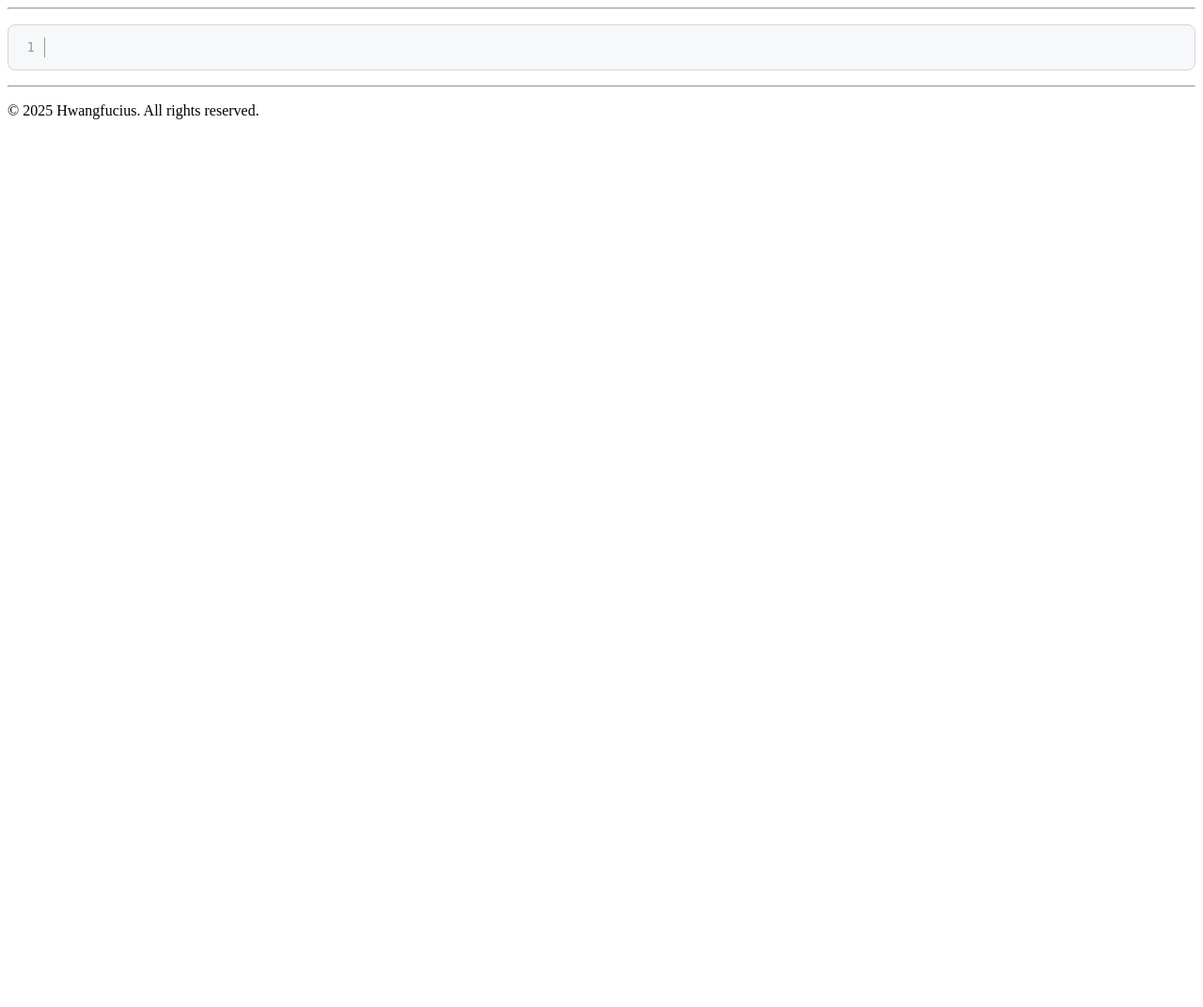
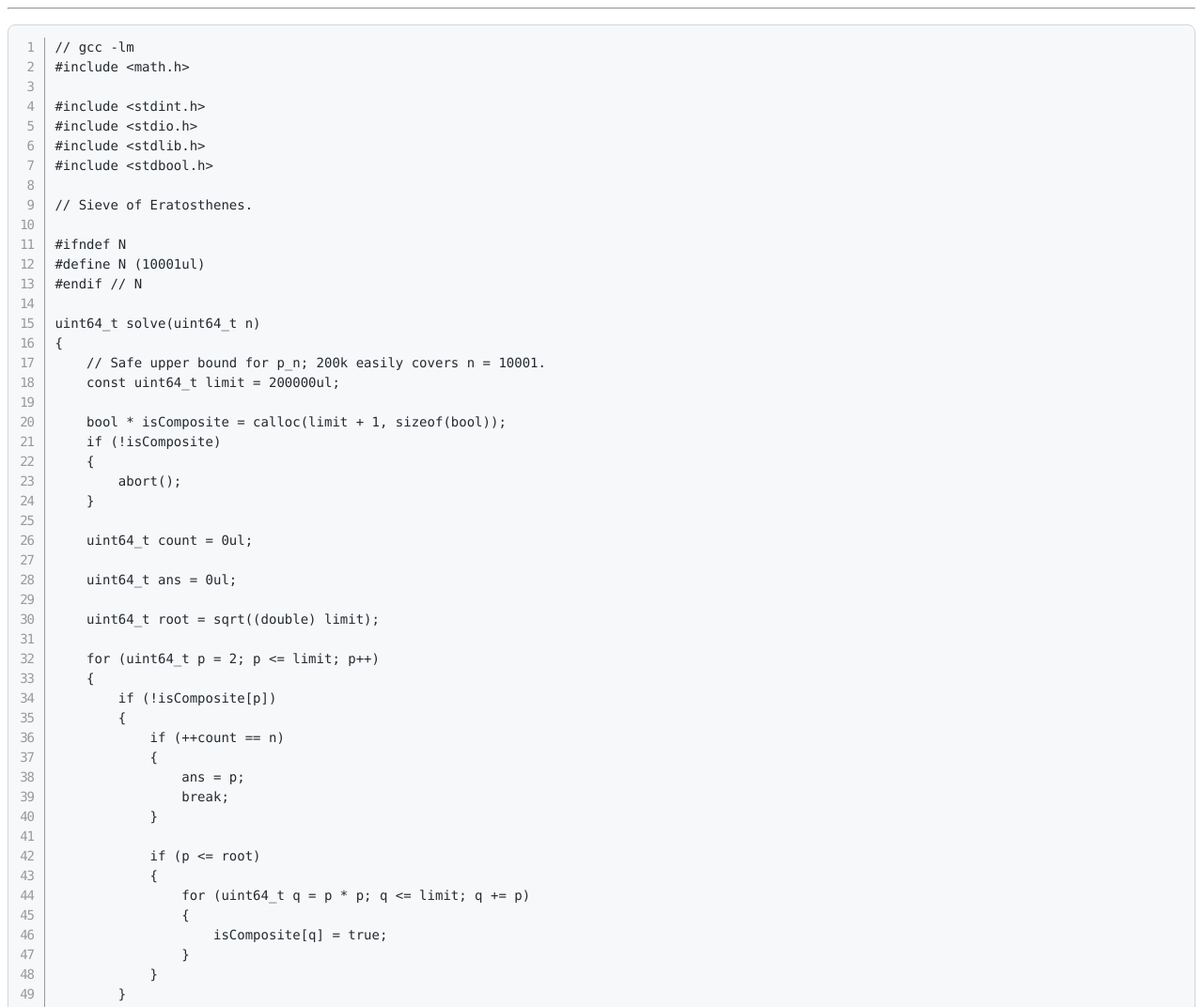
Before and after one commit to hwang-fu/project-euler, a website: page docs/7.html in a window 1280 px wide. Shown: the top 1072 px of the page at 94% size. Before the commit the page ends 800 px from the top, so only its background shows below. Drawn offline with nearby package versions, Linux system fonts and the light colour scheme.

Commit message:
docs(7): C

```diff
--- a/docs/7.html
+++ b/docs/7.html
@@ -121,7 +121,66 @@
 
 
 <!-- * * * * * * * * * * * * * * -->
-<pre><code class="language-c line-numbers">
+<pre><code class="language-c line-numbers">// gcc -lm
+#include &lt;math.h&gt;
+
+#include &lt;stdint.h&gt;
+#include &lt;stdio.h&gt;
+#include &lt;stdlib.h&gt;
+#include &lt;stdbool.h&gt;
+
+// Sieve of Eratosthenes.
+
+#ifndef N
+#define N (10001ul)
+#endif // N
+
+uint64_t solve(uint64_t n)
+{
+    // Safe upper bound for p_n; 200k easily covers n = 10001.
+    const uint64_t limit = 200000ul;
+
+    bool * isComposite = calloc(limit + 1, sizeof(bool));
+    if (!isComposite)
+    {
+        abort();
+    }
+
+    uint64_t count = 0ul;
+
+    uint64_t ans = 0ul;
+
+    uint64_t root = sqrt((double) limit);
+
+    for (uint64_t p = 2; p &lt;= limit; p++)
+    {
+        if (!isComposite[p])
+        {
+            if (++count == n)
+            {
+                ans = p;
+                break;
+            }
+
+            if (p &lt;= root)
+            {
+                for (uint64_t q = p * p; q &lt;= limit; q += p)
+                {
+                    isComposite[q] = true;
+                }
+            }
+        }
+    }
+
+    free(isComposite);
+    return ans;
+}
+
+int main()
+{
+    fprintf(stdout, "The 10001st prime number is: %lu\n", solve(N));
+    return 0;
+}
 </code></pre>
 <!-- * * * * * * * * * * * * * * -->
 
```
